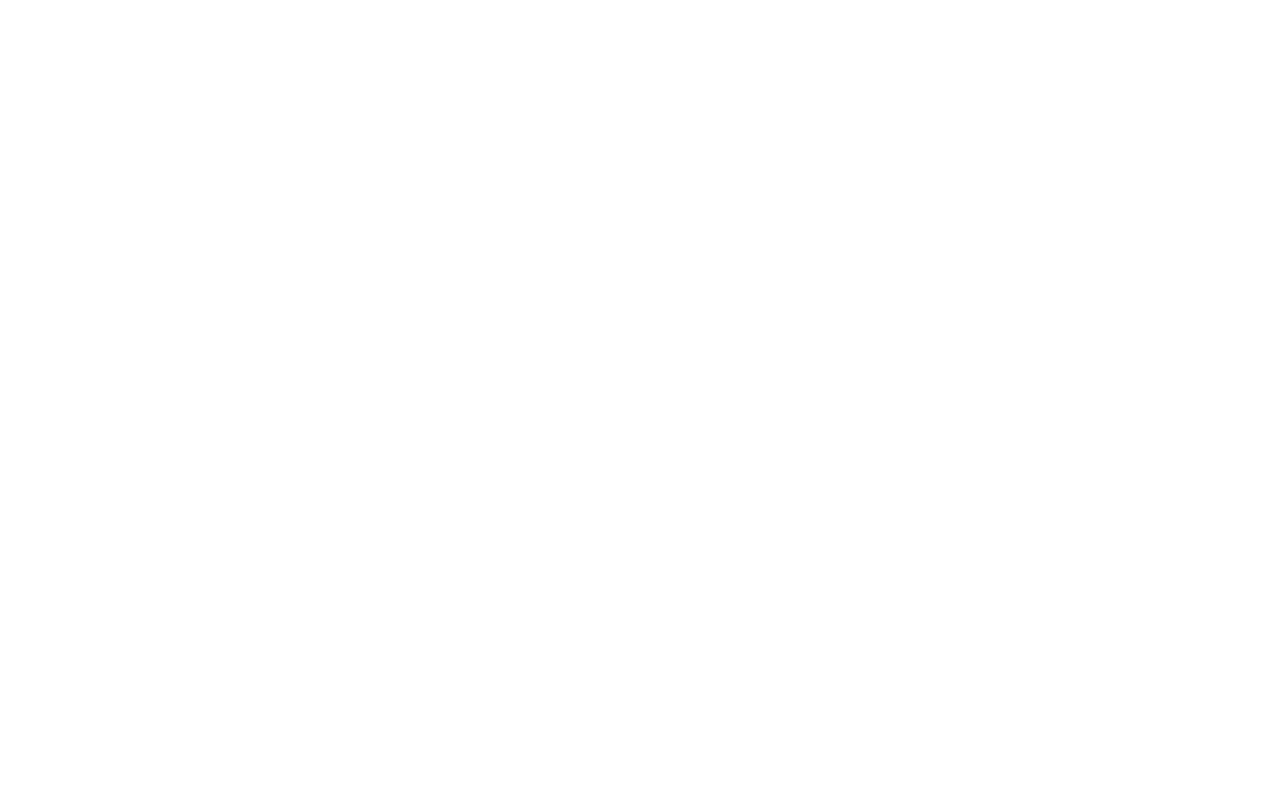
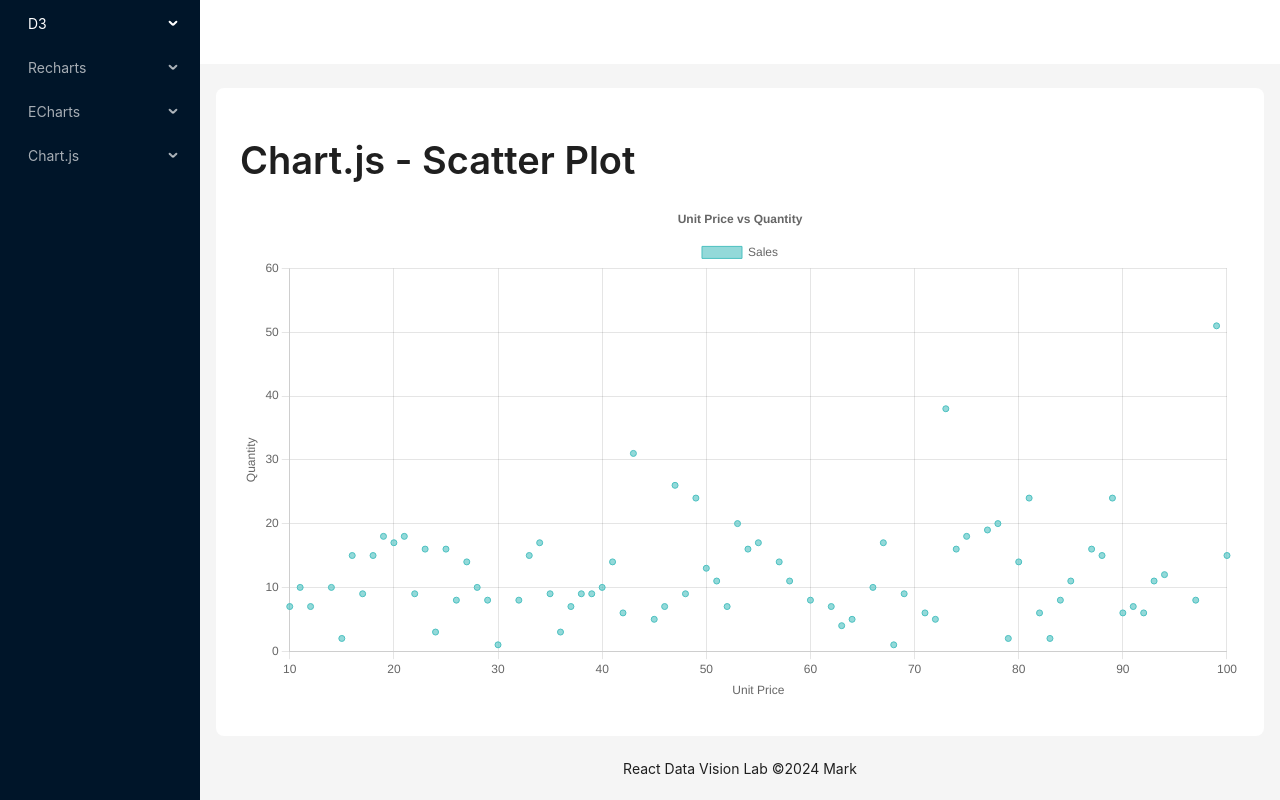
Before and after one commit to mark0613/React-Data-Vision-Lab, a React (Vite) app: page /chartjs/scatter in a window 1280 px wide. Before the commit this address had no page. Built offline with nearby package versions, Linux system fonts and the light colour scheme.

Commit message:
feat: chartjs scatter plot

```diff
--- /dev/null
+++ b/src/pages/ChartjsScatterPage.jsx
@@ -0,0 +1,93 @@
+import React from 'react';
+
+import {
+    CategoryScale,
+    Chart as ChartJS,
+    Legend,
+    LinearScale,
+    PointElement,
+    Title,
+    Tooltip,
+} from 'chart.js';
+import { Scatter } from 'react-chartjs-2';
+
+import { Typography } from 'antd';
+
+import salesData from '../data/supermarket_sales.json';
+
+import { Template } from './Template';
+
+ChartJS.register(CategoryScale, LinearScale, PointElement, Tooltip, Legend, Title);
+
+const { Title: AntdTitle } = Typography;
+
+const data = Object.values(salesData.reduce((acc, current) => {
+    if (current['Product line'] !== 'Food and beverages') {
+        return acc;
+    }
+
+    const unitPrice = Math.round(parseFloat(current['Unit price']));
+    const quantity = parseInt(current.Quantity, 10);
+
+    if (!acc[unitPrice]) {
+        acc[unitPrice] = {
+            'Unit price': unitPrice,
+            Quantity: 0,
+        };
+    }
+
+    acc[unitPrice].Quantity += quantity;
+
+    return acc;
+}, {})).map((item) => ({
+    'Unit price': item['Unit price'],
+    Quantity: item.Quantity,
+}));
+
+const chartData = {
+    datasets: [
+        {
+            label: 'Sales',
+            data: data.map((item) => ({ x: item['Unit price'], y: item.Quantity })),
+            backgroundColor: 'rgba(75, 192, 192, 0.6)',
+            borderColor: 'rgba(75, 192, 192, 1)',
+            borderWidth: 1,
+        },
+    ],
+};
+
+const options = {
+    responsive: true,
+    plugins: {
+        legend: {
+            position: 'top',
+        },
+        title: {
+            display: true,
+            text: 'Unit Price vs Quantity',
+        },
+    },
+    scales: {
+        x: {
+            type: 'linear',
+            position: 'bottom',
+            title: {
+                display: true,
+                text: 'Unit Price',
+            },
+        },
+        y: {
+            title: {
+                display: true,
+                text: 'Quantity',
+            },
+        },
+    },
+};
+
+export const ChartjsScatterPage = () => (
+    <Template>
+        <AntdTitle>Chart.js - Scatter Plot</AntdTitle>
+        <Scatter data={chartData} options={options} />
+    </Template>
+);
--- a/src/pages/Template.jsx
+++ b/src/pages/Template.jsx
@@ -71,6 +71,10 @@
                 key: 'pie',
                 label: 'Pie Chart',
             },
+            {
+                key: 'scatter',
+                label: 'Scatter Plot',
+            },
         ],
     },
 ];
--- a/src/pages/index.js
+++ b/src/pages/index.js
@@ -1,5 +1,6 @@
 export * from './ChartjsBarPage';
 export * from './ChartjsPiePage';
+export * from './ChartjsScatterPage';
 export * from './D3BarPage';
 export * from './D3PiePage';
 export * from './D3ScatterPage';
--- a/src/router/Router.jsx
+++ b/src/router/Router.jsx
@@ -3,6 +3,7 @@
 import {
     ChartjsBarPage,
     ChartjsPiePage,
+    ChartjsScatterPage,
     D3BarPage,
     D3PiePage,
     D3ScatterPage,
@@ -30,6 +31,10 @@
             <Route
                 path="/chartjs/pie"
                 element={<ChartjsPiePage />}
+            />
+            <Route
+                path="/chartjs/scatter"
+                element={<ChartjsScatterPage />}
             />
             <Route
                 path="/d3/bar"
```
